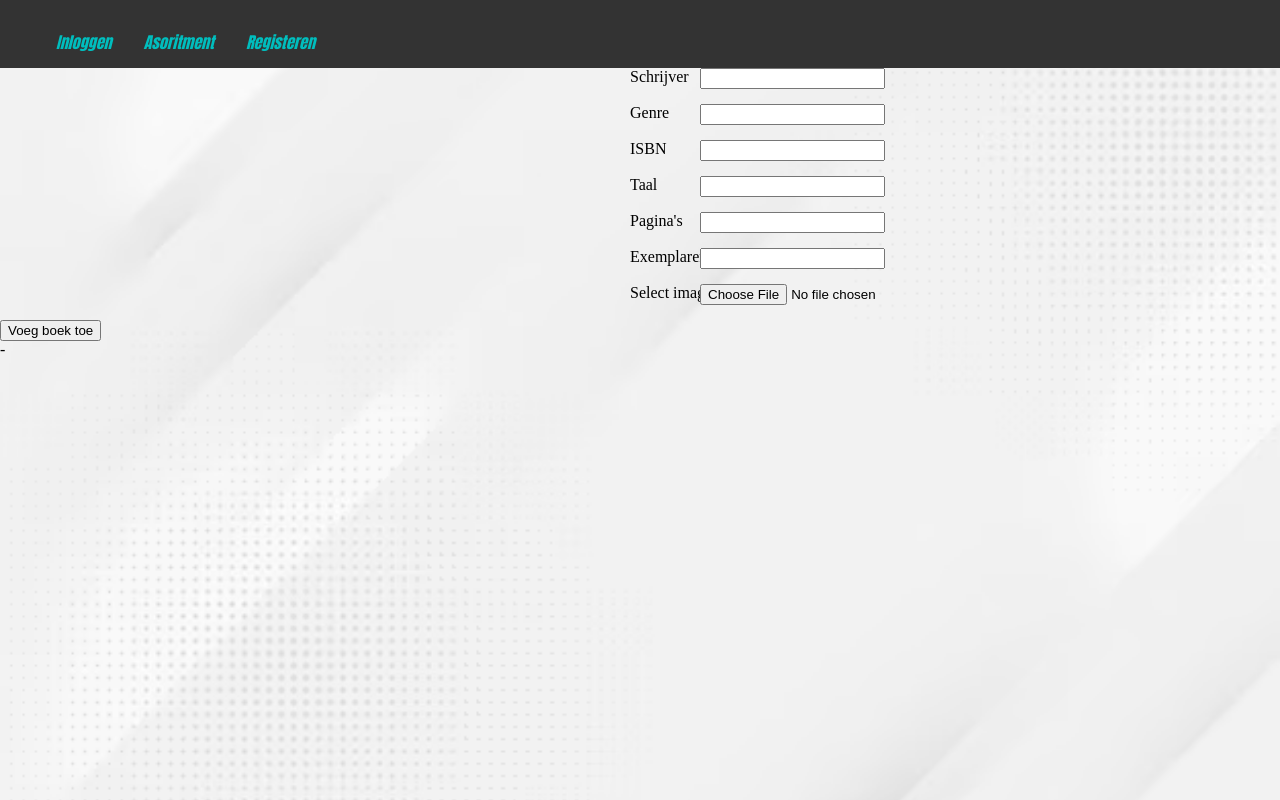
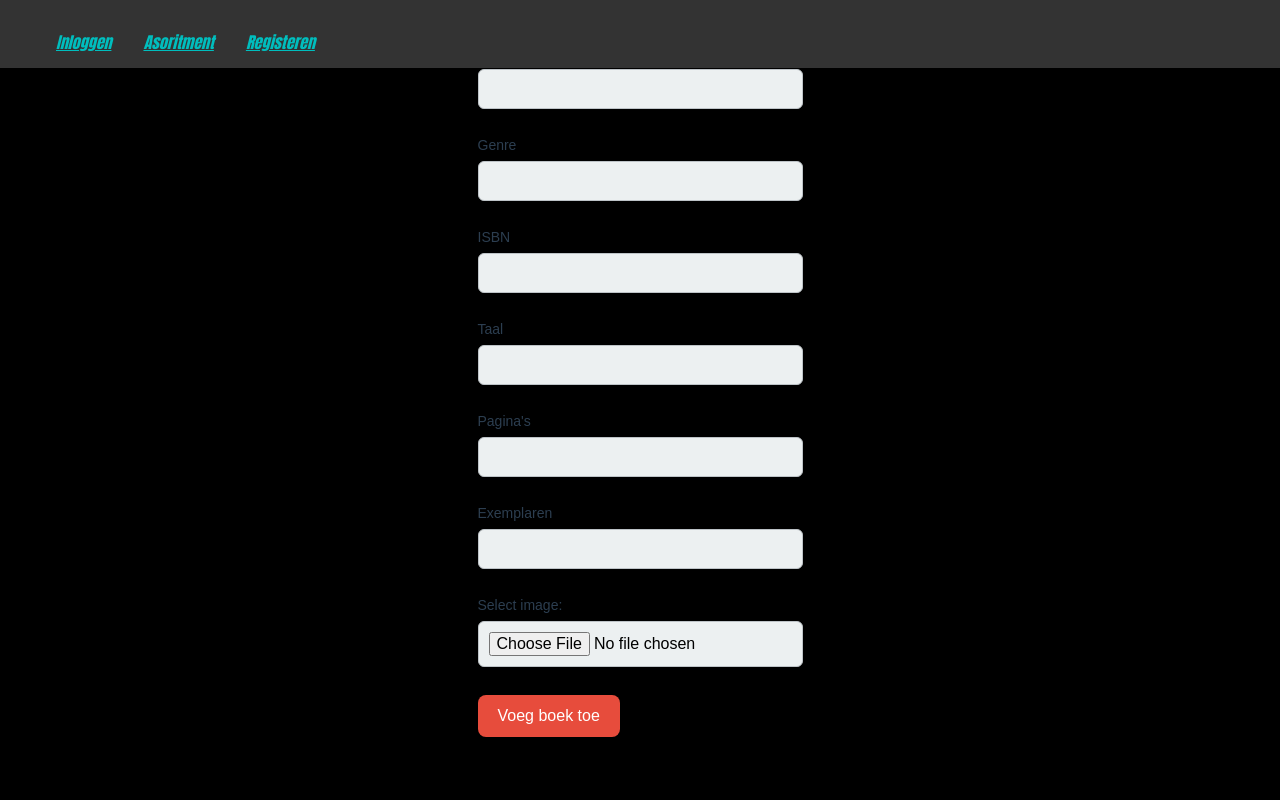
Before and after one commit to Gijs-dev/Bookonshelf-finished, a PHP site: page /Index.php?Page=BookAdd in a window 1280 px wide. Run offline with PHP 8.4, Linux system fonts and the light colour scheme; a stand-in replaces the project's code that opens the database connection.

Commit message:
Changed the styling (crazy)

```diff
--- a/bookonshelf/Styling.css
+++ b/bookonshelf/Styling.css
@@ -1,112 +1,12 @@
 body {
-    background-image: url("Images/background.png");
-    background-size: cover;
-    width: 100%;
-    height: 100%;
+    font-family: 'Arial', sans-serif;
+    background: #000000;
     margin: 0;
-    padding: 0;
-}
-
-h1 {
-    text-align: center;
-    color: #00bebe;
-    font-family: Impact;
-    font-style: italic;
-}
-
-p {
-    color: #000000;
-    text-align: center;
-    font-size: 25px;
-}
-
-#account {
-    margin: 0;
-    position: absolute;
-    top: 40.5%;
-    left: 51.5%;
-}
-
-#storage {
-    color: #00bebe;
-    font-style: italic;
-    text-align: center;
-    font-size: 50px;
-    height: 25px;
-}
-
-img:hover {
-    transform: scale(1.1);
-    transition: .5s;
-    box-shadow: 0 0.5px 20px rgba(255, 255, 255);
-}
-
-.books {
     display: flex;
-    flex-wrap: wrap;
-    justify-content: space-around;
-    padding: 20px;
-    font-weight: bold;
-}
-
-.book {
-    box-shadow: 0 0.5px 20px rgba(0, 255, 255);
-    max-width: 150px;
-    text-align: center;
-    position: relative;
-    top: 100px;
-    background-color: #228080;
-    padding: 60px;
-}
-
-.book img {
-    max-width: 100%;
-    border-radius: 5px;
-    margin-bottom: 10px;
-}
-
-.AdminButtonDelete {
-   width: 50%;
-    float: left;
-}
-
-.AdminButtonEdit {
-    width: 50%;
-    float: right;
-}
-
-label {
-    color: black;
-    position: absolute;
-    left: 630px;
-}
-
-input {
-    position: absolute;
-    left: 700px;
-}
-
-.BookAdd {
-    text-align: center;
-}
-
-.SummaryAdd {
-    text-align: center;
-    position: absolute;
-    right: 615px;
-}
-
-.BookNameAdd {
-    text-align: center;
-
-}
-
-#Lended {
-    font-style: normal;
-    font-size: 15px;
-    position: absolute;
-    top: 350px;
-    left: 75px;
+    flex-direction: column;
+    align-items: center;
+    justify-content: center;
+    min-height: 100vh;
 }
 
 .TopNav {
@@ -115,7 +15,10 @@ input {
     padding: 0;
     overflow: hidden;
     background-color: #333;
+    position: fixed;
+    width: 100%;
     top: 0;
+    z-index: 1000;
 }
 
 li {
@@ -142,56 +45,107 @@ li {
     color: #00bebe;
 }
 
-.FalseLogin {
-    color: darkred;
-    position: absolute;
-    top: 238px;
-    left: 750px;
+.registration-container {
+    max-width: 400px;
+    width: 100%;
+    padding: 20px;
+    background-color: rgba(255, 255, 255, 0.9);
+    border-radius: 8px;
+    box-shadow: 0 8px 16px rgba(0, 0, 0, 0.2);
+    margin-top: 60px;
 }
 
-#LoginBT {
-    position: absolute;
-    left: 820px;
+.registration-form {
+    text-align: center;
 }
 
-#information {
-    font-size: 15px;
-    font-style: italic;
+h2 {
+    color: #3498db;
+    font-size: 24px;
+    margin-bottom: 20px;
 }
 
-a {
-    text-decoration: none;
+.form-group {
+    margin-bottom: 15px;
+    text-align: left;
 }
 
-.Upload {
-    position: absolute;
-    top: 495px;
-    left: 720px;
+label {
+    display: block;
+    color: #2c3e50;
+    font-size: 14px;
+    margin-bottom: 8px;
 }
 
-.SummaryAdd {
-    position: absolute;
-    top: 410px;
-    left: 665px;
+input {
+    width: 100%;
+    box-sizing: border-box;
+    padding: 10px;
+    margin-bottom: 10px;
+    border: 1px solid #bdc3c7;
+    border-radius: 6px;
+    background-color: #ecf0f1;
+    transition: background-color 0.3s, border-color 0.3s;
+    font-size: 16px;
 }
 
-.LanguageAdd {
-    position: absolute;
-    top: 390px;
+
+input:focus {
+    background-color: #dfe6e9;
+    border-color: #3498db;
+}
+
+input:hover {
+    background-color: #d1d8e0;
+}
+
+button {
+    padding: 12px 20px;
+    background-color: #e74c3c;
+    color: #fff;
+    border: none;
+    border-radius: 8px;
+    cursor: pointer;
+    transition: background-color 0.3s;
+    font-size: 16px;
+}
+
+button:hover {
+    background-color: #c0392b;
+}
+
+img:hover {
+    transform: scale(1.1);
+    transition: .5s;
+    box-shadow: 0 0.5px 20px rgba(255, 255, 255);
+}
+
+.books {
+    display: flex;
+    flex-wrap: wrap;
+    justify-content: space-around;
+    padding: 20px;
+    font-weight: bold;
+}
+
+.book {
+    box-shadow: 0 0.5px 20px rgb(255, 255, 255);
+    max-width: 150px;
+    text-align: center;
+    position: relative;
+    top: 100px;
+    background-image: url("Images/books.jpg");
+    padding: 60px;
+    margin: 30px;
+}
+
+.book img {
+    max-width: 100%;
+    border-radius: 5px;
+    margin-bottom: 10px;
 
 }
 
-.GenreAdd {
-    position: absolute;
-    top: 370px;
+p#information {
+        color: #ffffff;
 }
-
-.AuthorAdd {
-    position: absolute;
-    top: 350px;
-}
-
-.BookNameAdd {
-    position: absolute;
-    top: 330px;
-}
```
